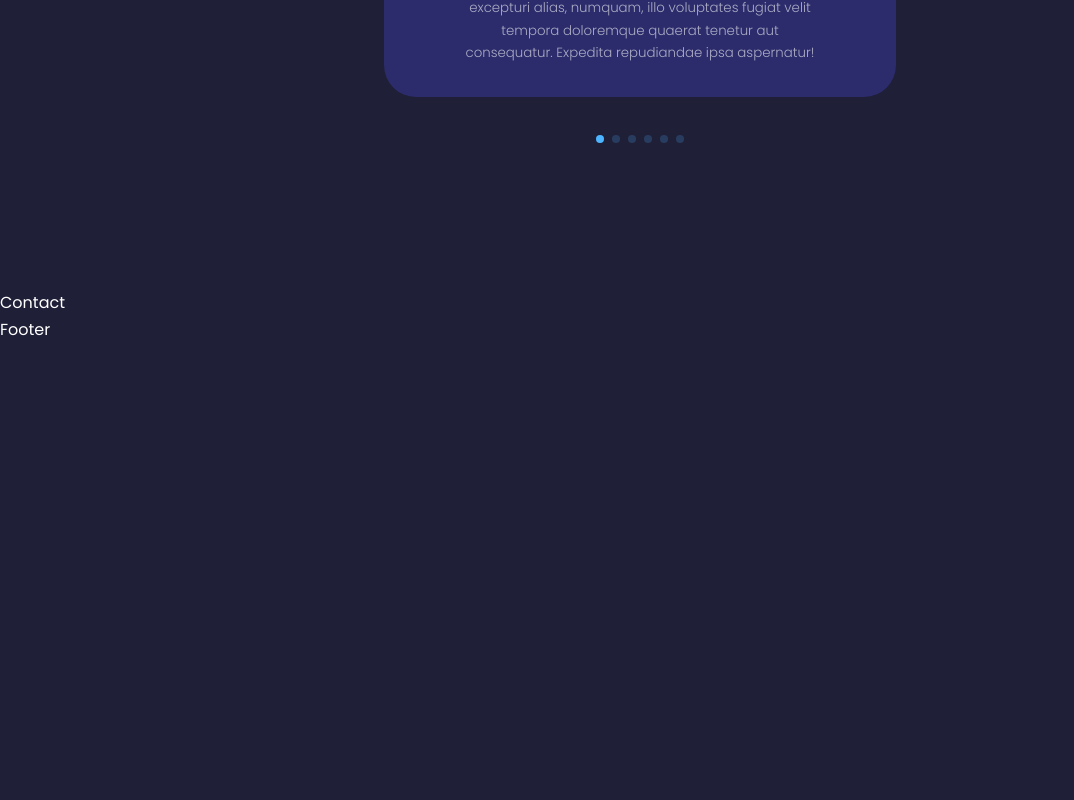
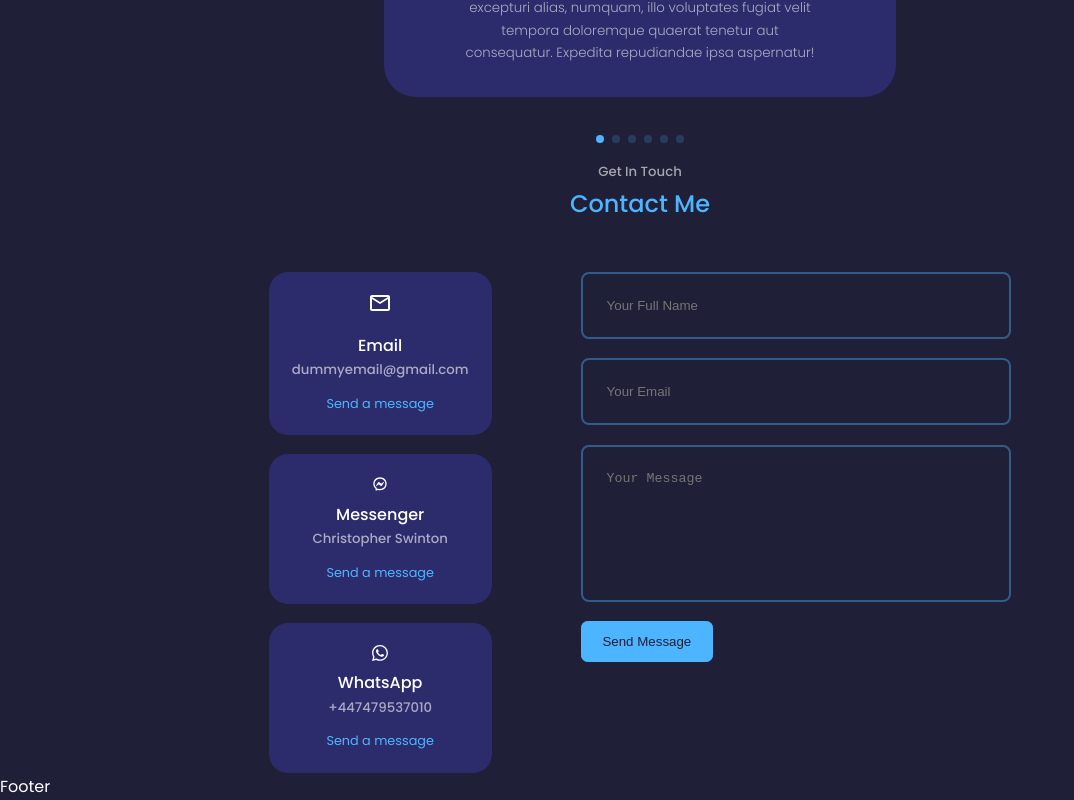
Before and after one commit to Swinny96/react-portfolio-website-1, a React (Create React App) app: page / in a window 1280 px wide. Shown: the part 4937-5737 px from the top of the page, without its empty margins (0-1074 px from the left). Before the commit the page ends 5280 px from the top, so only its background shows below. Built offline with nearby package versions, Linux system fonts and the light colour scheme.

Commit message:
Contact Section Complete

```diff
--- a/package.json
+++ b/package.json
@@ -3,9 +3,12 @@
   "version": "0.1.0",
   "private": true,
   "dependencies": {
+    "@emailjs/browser": "^3.4.0",
     "@testing-library/jest-dom": "^5.16.2",
     "@testing-library/react": "^12.1.3",
     "@testing-library/user-event": "^13.5.0",
+    "emailjs": "^3.7.0",
+    "emailjs-com": "^3.2.0",
     "react": "^17.0.2",
     "react-dom": "^17.0.2",
     "react-icons": "^4.3.1",
--- a/src/components/Contact/Contact.jsx
+++ b/src/components/Contact/Contact.jsx
@@ -1,9 +1,130 @@
-import React from 'react'
+import React from 'react';
+import { useRef } from 'react';
+import emailjs from '@emailjs/browser';
+import styled from 'styled-components'
+import {MdOutlineEmail} from 'react-icons/md'
+import {RiMessengerLine} from 'react-icons/ri'
+import {BsWhatsapp} from 'react-icons/bs'
 
 const Contact = () => {
+
+  const form = useRef();
+
+  const sendEmail = (e) => {
+    e.preventDefault();
+
+    emailjs.sendForm('service_5ewk0dj', 'template_tod4tqs', form.current, 'oNIEGSlOlNLJMn0V6')
+      .then((result) => {
+          console.log(result.text);
+      }, (error) => {
+          console.log(error.text);
+      });
+
+      e.target.reset()
+  };
+
   return (
-    <section id="contact">Contact</section>
+    <ContactSection id="contact">
+      <h5>Get In Touch</h5>
+      <h2>Contact Me</h2>
+      <ContactContainer className='container'>
+        <ContactOptions>
+          <ContactOption>
+            <MdOutlineEmail className='contact__option-icon'/>
+            <ContactType>Email</ContactType>
+            <ContactName>dummyemail@gmail.com</ContactName>
+            <ContactLink href='mailto:dummyemail@gmail.com' target='_blank'>Send a message</ContactLink>
+          </ContactOption>
+          <ContactOption>
+            <RiMessengerLine/>
+            <ContactType>Messenger</ContactType>
+            <ContactName>Christopher Swinton</ContactName>
+            <ContactLink href='https://facebook.com' target='_blank'>Send a message</ContactLink>
+          </ContactOption>
+          <ContactOption>
+            <BsWhatsapp/>
+            <ContactType>WhatsApp</ContactType>
+            <ContactName>+447479537010</ContactName>
+            <ContactLink href='https://api.whatsapp.com/send?phone=+447479537010' target='_blank'>Send a message</ContactLink>
+          </ContactOption>
+        </ContactOptions>
+        <ContactForm ref={form} onSubmit={sendEmail}>
+          <ContactInput type="text" name='name' placeholder='Your Full Name' required/>
+          <ContactInput type="email" name='email' placeholder='Your Email' required/>
+          <ContactTextArea name='meesage' rows='7' placeholder='Your Message' required></ContactTextArea>
+          <ContactSubmit type='submit' className='btn btn-primary'>Send Message</ContactSubmit>
+        </ContactForm>
+      </ContactContainer>
+    </ContactSection>
   )
 }
 
 export default Contact
+
+const ContactSection = styled.section`
+  margin: 0 auto;
+`
+const ContactContainer = styled.div`
+  width: 58%;
+  display: grid;
+  grid-template-columns: 30% 58%;
+  gap: 12%;
+  @media screen and (max-width: 1024px) {
+      grid-template-columns: 1fr;
+      gap: 2rem;
+  }
+  @media screen and (max-width: 600px) {
+      width: var(--container-width-sm);
+  }
+`
+const ContactOptions = styled.div`
+  display: flex;
+  flex-direction: column;
+  gap: 1.2rem;
+`
+const ContactOption = styled.article`
+  background: var(--color-bg-variant);
+  padding: 1.2rem;
+  border-radius: 1.2rem;
+  text-align: center;
+  border 1px solid transparant;
+  transition: var(--transition);
+
+  &:hover {
+    background: transparant;
+    border-color: var(--color-primary-variant);
+  }
+`
+const ContactType = styled.h4``
+const ContactName = styled.h5`
+  color: var(--color-light);
+`
+const ContactLink = styled.a`
+  margin-top: 0.7rem;
+  display: inline-block;
+  font-size: 0.8rem;
+`
+const ContactForm = styled.form`
+  display: flex;
+  flex-direction: column;
+  gap: 1.2rem;
+`
+const ContactInput = styled.input`
+  width: 100%;
+  padding: 1.5rem;
+  border-radius: 0.5rem;
+  background: transparent;
+  border: 2px solid var(--color-primary-variant);
+  resize: none;
+  color: var(--color-white);
+`
+const ContactTextArea = styled.textarea`
+  width: 100%;
+  padding: 1.5rem;
+  border-radius: 0.5rem;
+  background: transparent;
+  border: 2px solid var(--color-primary-variant);
+  resize: none;
+  color: var(--color-white);
+`
+const ContactSubmit = styled.button``
--- a/src/index.css
+++ b/src/index.css
@@ -157,6 +157,12 @@ img {
   background: var(--color-primary)
 }
 
+/* ============== CONTACT STYLES ================ */
+.contact__option-icon {
+  font-size: 1.5rem;
+  margin-bottom: 0.5rem;
+}
+
 /* ============ MOBILE QUERIES (MEDIUM DEVICES) =========== */
 
 @media screen and (max-width: 1024px) {
```
Also changed, not shown: 1 other file (tests, documents, lock files or other folders).
